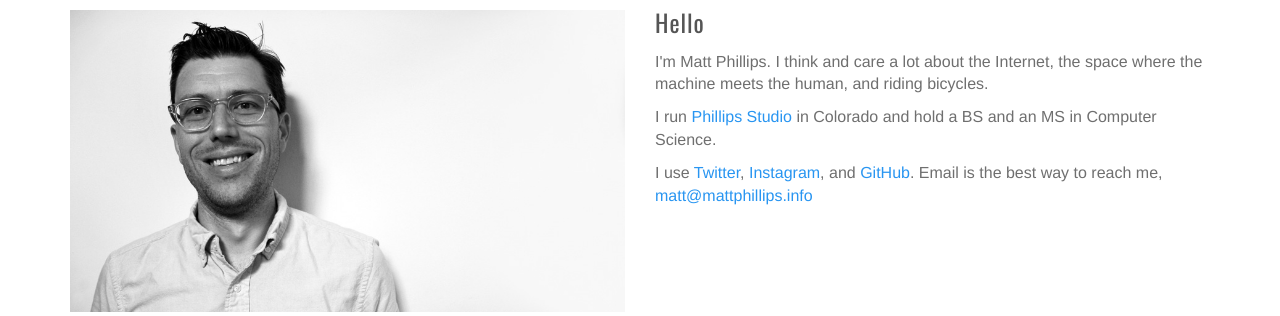
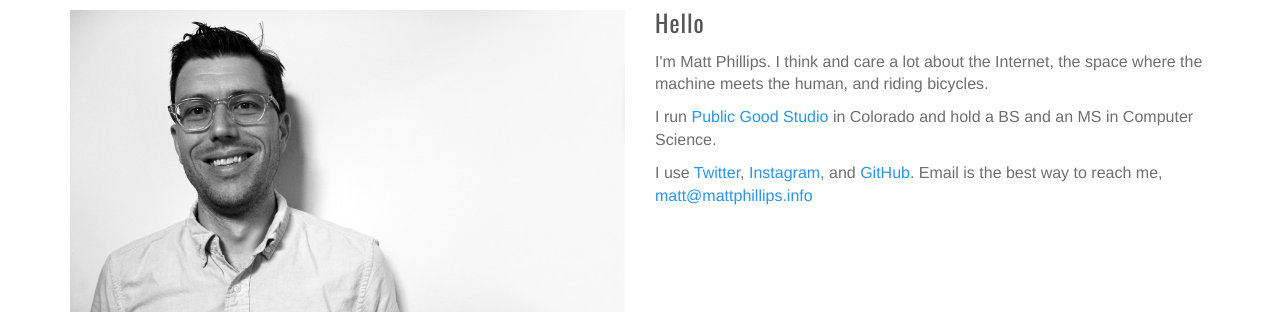
Before and after one commit to phillipsm/mattphillips-info, a Flask app: page / in a window 1280 px wide. Shown: the part 1637-1953 px from the top of the page. Run offline with Flask 2, Linux system fonts and the light colour scheme; some libraries are stand-ins or nearby versions.

Commit message:
settled on a name!

```diff
--- a/templates/landing.html
+++ b/templates/landing.html
@@ -80,7 +80,7 @@
 			<div class="col-xs-12 col-sm-6">
 				<p class="project-title">Hello</p>
 				<p>I'm Matt Phillips. I think and care a lot about the Internet, the space where the machine meets the human, and riding bicycles.</p>
-        <p>I run <a href="http://phillips.studio">Phillips Studio</a> in Colorado and hold a BS and an MS in Computer Science. </p>
+        <p>I run <a href="http://publicgood.studio">Public Good Studio</a> in Colorado and hold a BS and an MS in Computer Science. </p>
 				<p>I use <a href="http://twitter.com/this_phillips">Twitter</a>, <a href="https://www.instagram.com/this_phillips/">Instagram</a>, and <a href="https://github.com/phillipsm">GitHub</a>. Email is the best way to reach me, <a href="mailto:matt@mattphillips.info">matt@mattphillips.info</a></p>
 			</div>
 
```
